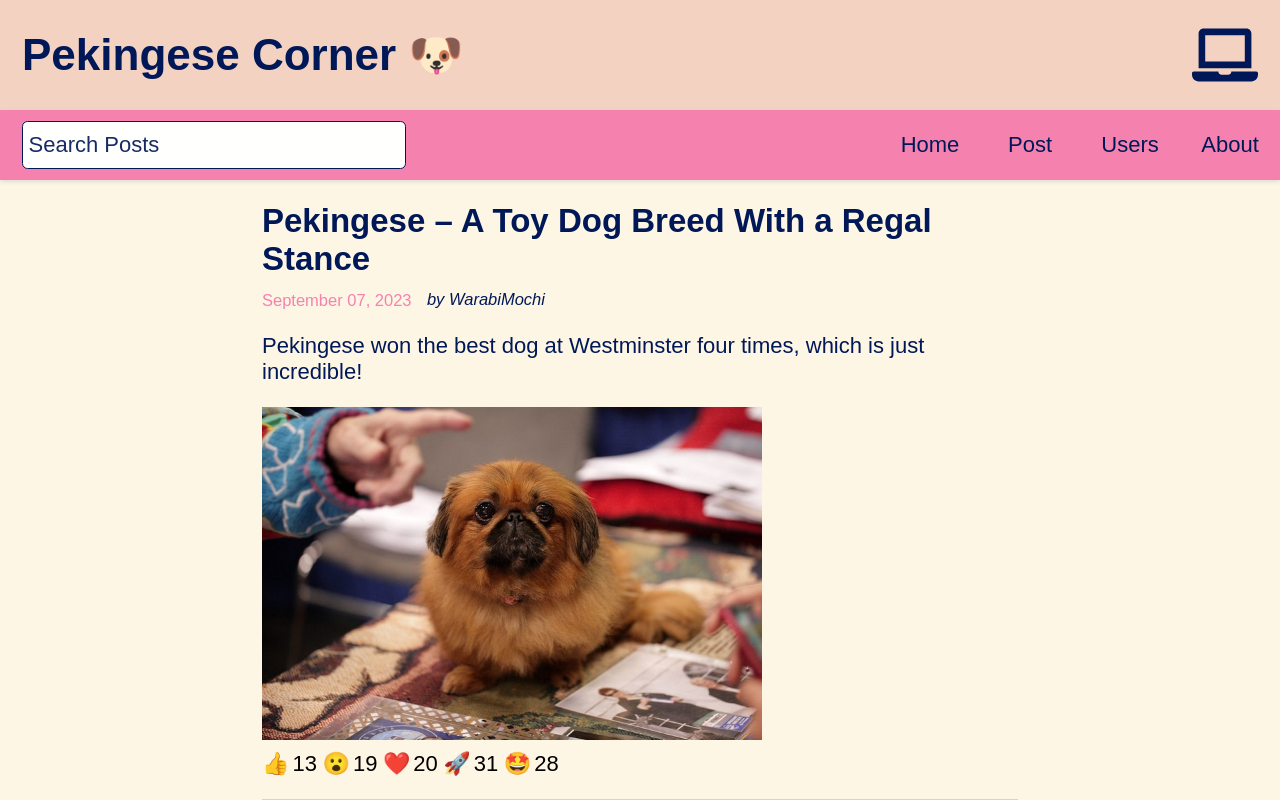
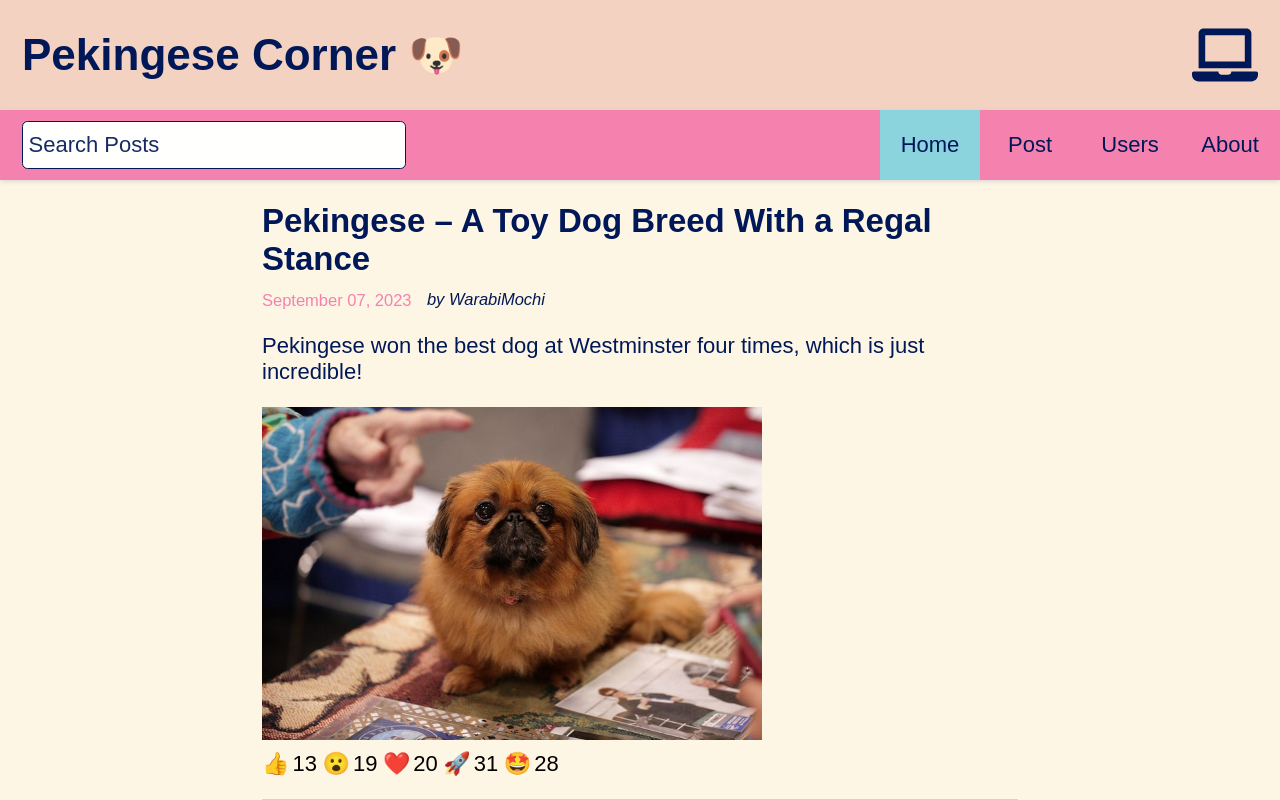
Before and after one commit to private-lazy-val/react-blog, a React (Create React App) app: page / in a window 1280 px wide. Shown: the top 800 px of the page. Built offline with nearby package versions, Linux system fonts and the light colour scheme; data requests are answered from the project's data file; a small style sheet from the web is missing.

Commit message:
navigation refactoring

```diff
--- a/src/App.jsx
+++ b/src/App.jsx
@@ -42,9 +42,7 @@ function App() {
                 <UserSearchProvider>
                     <PostFormProvider>
                         <Routes>
-                            <Route path='/' element={
-                                <Layout/>
-                            }>
+                            <Route path='/' element={<Layout/>}>
                                 {/*indexed route will be rendered when the parent path is exactly matched*/}
                                 <Route index element={<Home/>}/>
 
--- a/src/components/nav/Nav.jsx
+++ b/src/components/nav/Nav.jsx
@@ -1,64 +1,45 @@
-import {Link, useLocation} from 'react-router-dom';
+import {NavLink, useLocation} from 'react-router-dom';
 import {useContext, useEffect, useRef} from "react";
-import PostSearchContext from "../../context/PostSearchContext";
 import styles from './Nav.module.css';
 import UserSearchContext from "../../context/UserSearchContext";
+import PostsFilter from "../posts-filter/PostsFilter";
+import UsersFilter from "../users-filter/UsersFilter";
+import PostSearchContext from "../../context/PostSearchContext";
 
 const Nav = () => {
-    const {searchPost, setSearchPost, resetPostSearch} = useContext(PostSearchContext);
-    const {searchUser, setSearchUser, resetUserSearch} = useContext(UserSearchContext);
+    const {resetPostSearch} = useContext(PostSearchContext);
+    const {resetUserSearch} = useContext(UserSearchContext);
 
     const location = useLocation();
     const previousRoute = useRef(location.pathname);
 
+    const showPostSearch = location.pathname === '/';
+    const showUserSearch = location.pathname === '/user';
+
     // Reset search input when navigating to another section of the website
     useEffect(() => {
+        if (previousRoute.current === '/user' && location.pathname !== '/user') {
+            resetUserSearch();
+        }
         if (previousRoute.current === '/' && location.pathname !== '/') {
             resetPostSearch();
-        }
-        if (previousRoute.current === '/user' && location.pathname !== '/user') {
-            resetUserSearch();
         }
         previousRoute.current = location.pathname;
     }, [location.pathname, resetUserSearch, resetPostSearch]);
 
-    const showPostSearch = location.pathname === '/';
-    const showUserSearch = location.pathname === '/user';
+    const setActive = ({isActive}) => isActive ? styles.active : '';
 
     return (
         <nav className={styles.nav}>
-            { showPostSearch && (
-            <form className={styles.search} onSubmit={(e) => e.preventDefault()}>
-                <label htmlFor='post-search'>Search Posts</label>
-                <input
-                    id='post-search'
-                    type='text'
-                    placeholder='Search Posts'
-                    value={searchPost}
-                    onChange={(e) => setSearchPost(e.target.value)}
-                />
-            </form>
-                )}
-            { showUserSearch && (
-                <form className={styles.search} onSubmit={(e) => e.preventDefault()}>
-                    <label htmlFor='search'>Search User</label>
-                    <input
-                        id='user-search'
-                        type='text'
-                        placeholder='Search User'
-                        value={searchUser}
-                        onChange={(e) => setSearchUser(e.target.value)}
-                    />
-                </form>
-            )}
+            {showPostSearch && <PostsFilter/>}
+            {showUserSearch && <UsersFilter/>}
 
             <ul>
-                <li><Link to='/'>Home</Link></li>
-                <li><Link to='post'>Post</Link></li>
-                <li><Link to="user">Users</Link></li>
-                <li><Link to='about'>About</Link></li>
+                <li><NavLink to='/' className={setActive}>Home</NavLink></li>
+                <li><NavLink to='post' className={setActive}>Post</NavLink></li>
+                <li><NavLink to="user" className={setActive}>Users</NavLink></li>
+                <li><NavLink to='about' className={setActive}>About</NavLink></li>
                 {/*The Link component renders an anchor (<a>) and it doesn't cause re-render*/}
-                {/*the component is user-initiated*/}
             </ul>
         </nav>
     );
--- a/src/components/nav/Nav.module.css
+++ b/src/components/nav/Nav.module.css
@@ -64,6 +64,11 @@
     left: -99999px;
 }
 
+/*Active nav section*/
+.active {
+    background-color: var(--secondary);
+}
+
 @media only screen and (min-width: 610px) {
     .nav {
         flex-direction: row;
--- /dev/null
+++ b/src/components/posts-filter/PostsFilter.jsx
@@ -0,0 +1,22 @@
+import styles from "../nav/Nav.module.css";
+import {useContext} from "react";
+import PostSearchContext from "../../context/PostSearchContext";
+
+const PostsFilter = () => {
+    const {searchPost, setSearchPost} = useContext(PostSearchContext);
+
+    return (
+        <form className={styles.search} onSubmit={(e) => e.preventDefault()}>
+            <label htmlFor='post-search'>Search Posts</label>
+            <input
+                id='post-search'
+                type='text'
+                placeholder='Search Posts'
+                value={searchPost}
+                onChange={(e) => setSearchPost(e.target.value)}
+            />
+        </form>
+    );
+};
+
+export default PostsFilter;
--- /dev/null
+++ b/src/components/users-filter/UsersFilter.jsx
@@ -0,0 +1,22 @@
+import styles from "../nav/Nav.module.css";
+import {useContext} from "react";
+import UserSearchContext from "../../context/UserSearchContext";
+
+const UsersFilter = () => {
+    const {searchUser, setSearchUser} = useContext(UserSearchContext);
+
+    return (
+        <form className={styles.search} onSubmit={(e) => e.preventDefault()}>
+            <label htmlFor='search'>Search User</label>
+            <input
+                id='user-search'
+                type='text'
+                placeholder='Search User'
+                value={searchUser}
+                onChange={(e) => setSearchUser(e.target.value)}
+            />
+        </form>
+    );
+};
+
+export default UsersFilter;
--- a/src/features/posts/home/Home.jsx
+++ b/src/features/posts/home/Home.jsx
@@ -37,11 +37,6 @@ const Home = () => {
 
     return (
         <main className='home'>
-            {/*{isLoading && <p className='status-msg'>Loading posts...</p>}*/}
-            {/*{hasError && <p className='status-msg status-msg_err'>{error}</p>}*/}
-            {/*{!isLoading && !hasError && hasAttemptedFetch && (searchPostResults.length ?*/}
-            {/*    <Feed posts={searchPostResults}/> :*/}
-            {/*    <p className='status-msg'>No posts to display.</p>)}*/}
             {content}
         </main>
     );
```
Also changed, not shown: src/index.css (line endings or trailing spaces).
